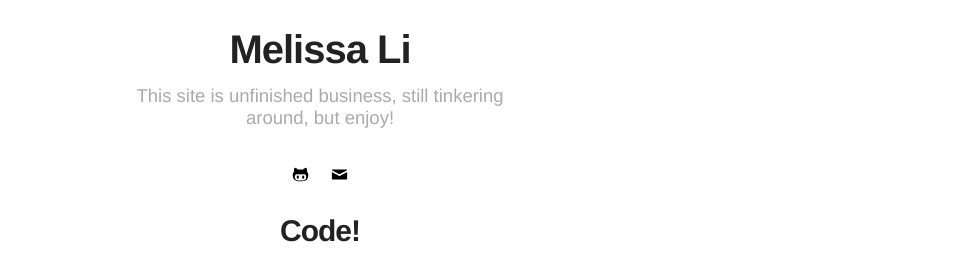
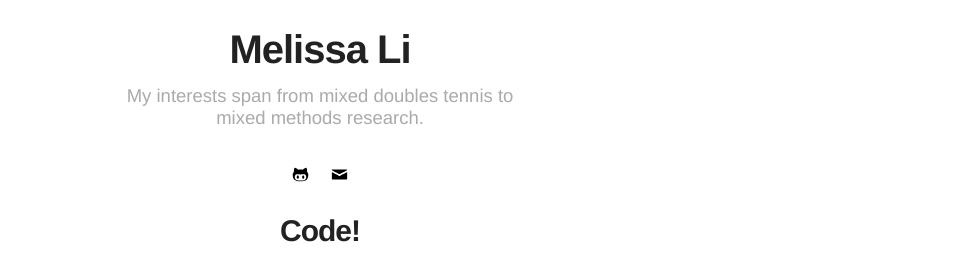
Before and after one commit to im-mel/im-mel.github.io, a Jekyll site: the page built from projects.md, in a window 1280 px wide. Shown: the part 263-541 px from the top of the page, without its empty margins (320-1280 px from the left). Built offline with Jekyll 4.4.1, drawn with Linux system fonts in a browser that asks for light colours.

Commit message:
Update _config.yml

```diff
--- a/_config.yml
+++ b/_config.yml
@@ -1,6 +1,6 @@
 # main text of home
 name: Melissa Li
-bio: This site is unfinished business, still tinkering around, but enjoy!
+bio: My interests span from mixed doubles tennis to mixed methods research.
 
 # twitter summary info
 #description: A blog about technology and stuff related
```
